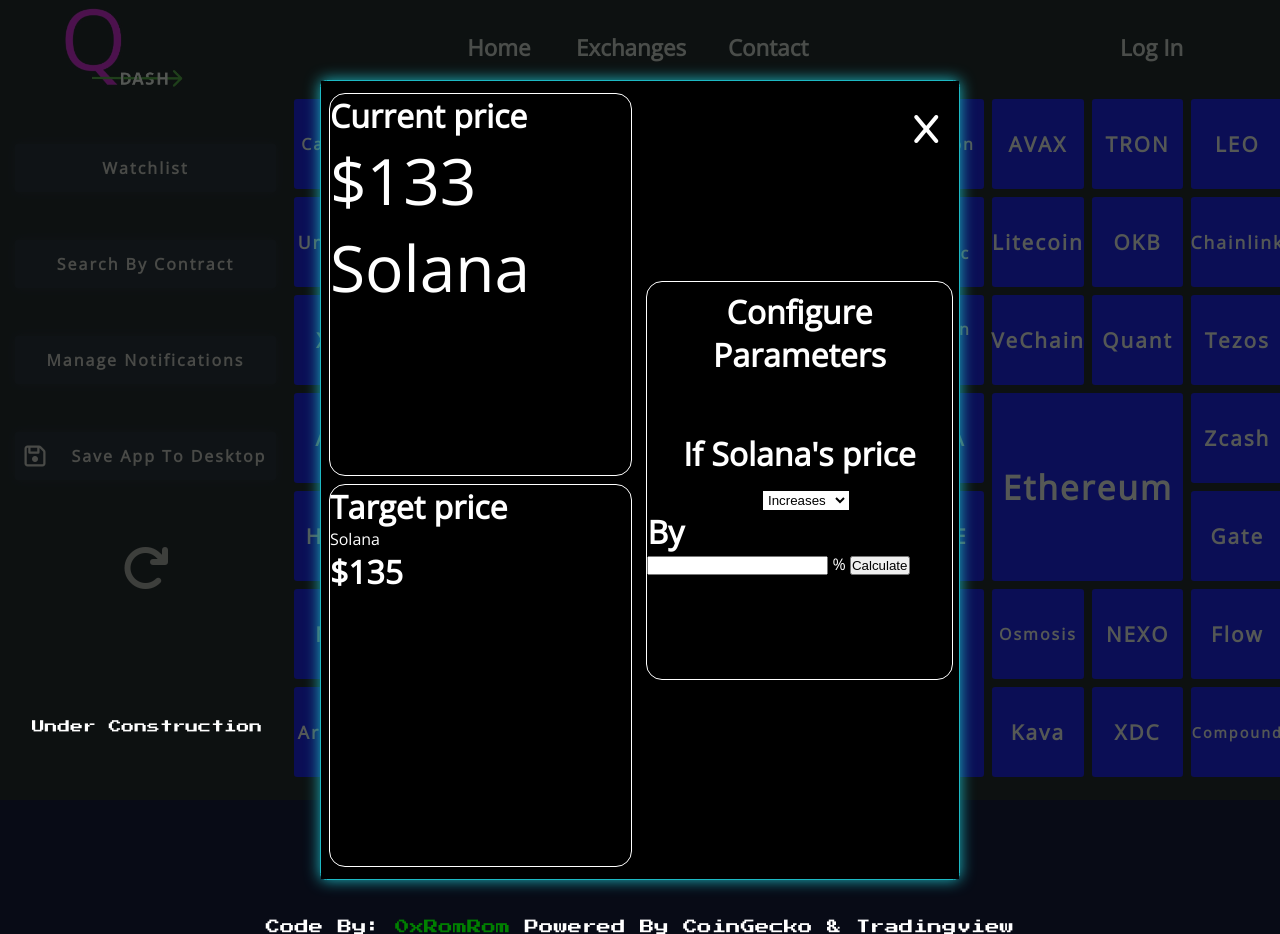
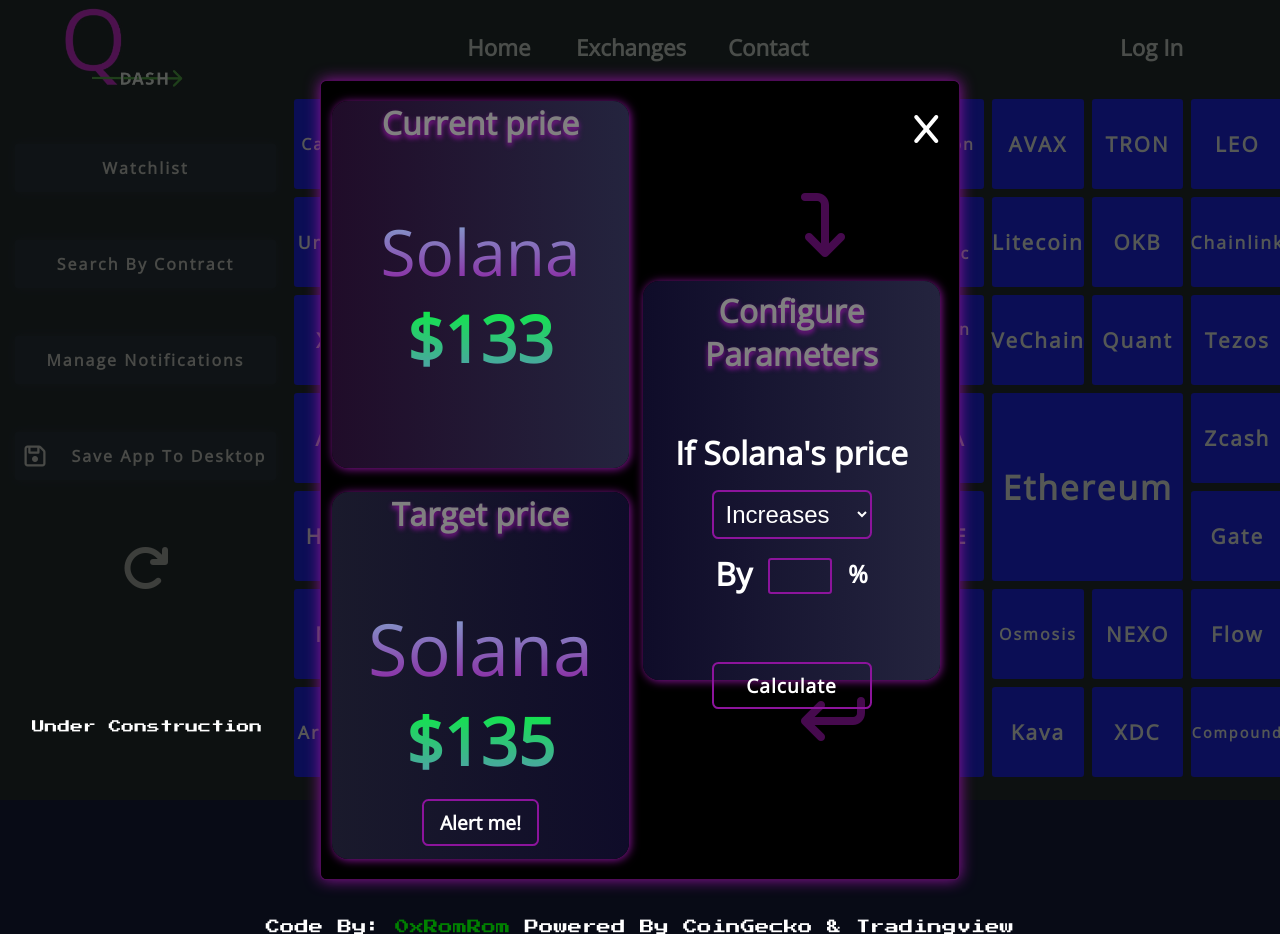
Before and after one commit to 0xRomRom/Q-Dash, a website built with Parcel: page index.html in a window 1280 px wide. Both pictures are taken after a click on the element "Manage Notifications". Built offline with nearby package versions, Linux system fonts and the light colour scheme; no server answers.

Commit message:
Many styling changes

```diff
--- a/css/style.css
+++ b/css/style.css
@@ -320,8 +320,8 @@
   top: 5rem;
   width: 50%;
   height: 50rem;
-  box-shadow: 0px 0px 15px rgb(29, 185, 196);
-  border: 1px solid rgb(29, 185, 196);
+  box-shadow: 0px 0px 15px rgb(140, 20, 156);
+  border: 1px solid rgba(140, 20, 156, 0.556);
   background-color: black;
   border-radius: 0.4rem;
   font-family: "Open Sans";
@@ -363,41 +363,160 @@
   align-items: center;
   flex-direction: row;
   background-color: #000000;
+  border-radius: 0.4rem;
 }
 
 .result-upper {
-  background-color: rgb(0, 0, 0);
-  border: 1px solid white;
-  width: 95%;
-  height: 48%;
+  /* background-color: rgb(0, 0, 0); */
+  background: linear-gradient(to right, #200c29, #24243e);
+  box-shadow: 1px 1px 10px rgb(140, 20, 156);
+  width: 93%;
+  height: 46%;
   border-radius: 1rem;
 }
 
+.current-price {
+  text-align: center;
+  color: gray;
+  text-shadow: 0px 3px 5px rgb(140, 20, 156);
+}
+
+.coin-fetch-output {
+  text-align: center;
+  font-size: 72px;
+  background: -webkit-linear-gradient(rgb(130, 181, 212), rgb(140, 20, 156));
+  background-clip: text;
+  -webkit-text-fill-color: transparent;
+  margin-top: 4rem;
+}
+
+.coin-fetch-title {
+  text-align: center;
+  font-size: 72px;
+  font-weight: 800;
+  background: -webkit-linear-gradient(
+    90deg,
+    rgb(90, 148, 185),
+    rgb(1, 247, 50)
+  );
+  background-clip: text;
+  -webkit-text-fill-color: transparent;
+}
+
 .result-lower {
+  margin-top: 1rem;
   position: relative;
-  background-color: rgb(0, 0, 0);
-  border: 1px solid white;
-  width: 95%;
-  height: 48%;
+  /* background-color: rgb(0, 0, 0); */
+  background: linear-gradient(to left, #0f0c29, #1a1a2c);
+  box-shadow: 1px 1px 10px rgb(140, 20, 156);
+  width: 93%;
+  height: 46%;
   border-radius: 1rem;
+}
+
+.target-price {
+  text-align: center;
+  color: gray;
+  text-shadow: 0px 3px 5px rgb(140, 20, 156);
+}
+
+.target-price-title {
+  text-align: center;
+  font-size: 72px;
+  background: -webkit-linear-gradient(rgb(130, 181, 212), rgb(140, 20, 156));
+  background-clip: text;
+  -webkit-text-fill-color: transparent;
+  margin-top: 4rem;
+}
+
+.target-price-expected {
+  text-align: center;
+  font-size: 65px !important;
+  background: -webkit-linear-gradient(
+    90deg,
+    rgb(90, 148, 185),
+    rgb(1, 247, 50)
+  );
+  background-clip: text;
+  -webkit-text-fill-color: transparent;
+}
+
+.center-alert-btn {
+  margin-top: 1rem;
+  position: relative;
+  width: 100%;
+  display: flex;
+  align-items: center;
+  justify-content: center;
+}
+
+.alert-button {
+  font-family: "Open Sans";
+  background-color: transparent;
+  border: 2px solid rgb(140, 20, 156);
+  color: white;
+  border-radius: 0.4rem;
+  padding: 0.5rem 1rem;
+  font-weight: 800;
+  font-size: 1.2rem;
+  margin-top: 2.5rem;
+  animation: hover 1s ease-in-out infinite;
+  cursor: pointer;
+  transition: all 0.1s ease-in-out;
+}
+.alert-button:hover {
+  background-color: rgb(140, 20, 156);
+}
+
+.fa-arrow-turn-down {
+  font-size: 4rem;
+  color: rgba(140, 20, 156, 0.502);
+  position: absolute;
+  left: 30rem;
+  top: 7rem;
+}
+
+.fa-ar {
+  transform: rotate(90deg);
+  font-size: 4rem;
+  color: rgba(140, 20, 156, 0.502);
+  position: absolute;
+  left: 30.5rem;
+  top: 38rem;
+}
+
+@keyframes hover {
+  0% {
+    position: absolute;
+    transform: translateY(0rem);
+  }
+  50% {
+    position: absolute;
+    transform: translateY(0.2rem);
+  }
+  100% {
+    position: absolute;
+    transform: translateY(0rem);
+  }
 }
 
 .result-output-box {
   position: relative;
   width: 50%;
   height: 100%;
-  background-color: rgb(0, 0, 0);
   display: flex;
+  /* background-color: red; */
   justify-content: center;
   align-items: center;
   flex-direction: column;
   gap: 0.5rem;
+  border-radius: 0.4rem;
 }
 .result-setup-box {
   position: relative;
   width: 50%;
   height: 100%;
-  background-color: rgb(0, 0, 0);
+  background-color: transparent;
   display: flex;
   justify-content: center;
   align-items: center;
@@ -405,9 +524,50 @@
   gap: 1rem;
 }
 
+.result-modal {
+  position: relative;
+  width: 93%;
+  height: 50%;
+  /* background-color: rgb(0, 0, 0); */
+  background: linear-gradient(to right, #0f0c29, #24243e);
+  border-radius: 1rem;
+  box-shadow: 1px 1px 10px rgb(140, 20, 156);
+  margin-right: 1rem;
+}
+
+.percentage-box {
+  margin-top: 1rem;
+  position: relative;
+  /* background-color: red; */
+  display: flex;
+  align-items: center;
+  justify-content: center;
+  gap: 0.5rem;
+  font-weight: 800;
+  font-size: 1.5rem;
+}
+
+.user-percentage-input {
+  position: relative;
+  padding: 0.3rem 0rem;
+  margin-right: 0.5rem;
+  border-radius: 0.2rem;
+  border: none;
+  width: 4rem;
+  font-size: 1.2rem;
+  text-align: center;
+  outline: 0;
+  background-color: transparent;
+  border: 2px solid rgb(140, 20, 156);
+  color: white;
+  font-weight: 800;
+}
+
 .setup-title {
   text-align: center;
   margin-top: 0.5rem;
+  color: gray;
+  text-shadow: 0px 3px 5px rgb(140, 20, 156);
 }
 
 .state-coinname {
@@ -417,27 +577,27 @@
 
 .coin-param {
   margin-top: 1rem;
+  padding: 0.5rem;
+  background-color: transparent;
+  color: white;
+  border: 2px solid rgb(140, 20, 156);
+  border-radius: 0.4rem;
+  font-size: 1.5rem;
+  width: 10rem;
+  outline: 0;
+  cursor: pointer;
+}
+
+.center-options {
   position: relative;
-  left: 38%;
-  background-color: white;
-  border: 1px solid white;
+  width: 100%;
+  display: flex;
+  justify-content: center;
 }
 
 .coin-param option {
   color: white;
-}
-
-.result-modal {
-  position: relative;
-  width: 96%;
-  height: 50%;
-  background-color: rgb(0, 0, 0);
-  border-radius: 1rem;
-  border: 1px solid white;
-  /* display: flex; */
-  justify-content: center;
-  align-items: center;
-  flex-direction: column;
+  background-color: black;
 }
 
 .user-coin-query {
@@ -449,6 +609,35 @@
   font-weight: 800;
   border-radius: 0.2rem;
   border: none;
+}
+
+.calculate-price {
+  margin-top: 4rem;
+  position: relative;
+  width: 10rem;
+  background-color: transparent;
+  border: 2px solid rgb(140, 20, 156);
+  border-radius: 0.4rem;
+  color: white;
+  padding: 0.5rem 2rem;
+  font-family: "Open Sans";
+  font-weight: 800;
+  font-size: 1.2rem;
+  letter-spacing: 1px;
+  transition: all 0.1s ease-in-out;
+  cursor: pointer;
+}
+
+.calculate-price:hover {
+  background-color: rgb(163, 34, 181);
+  border: 2px solid transparent;
+}
+
+.calculate-box {
+  position: relative;
+  width: 100%;
+  display: flex;
+  justify-content: center;
 }
 
 .notif-push {
@@ -493,8 +682,16 @@
 }
 
 .by {
+  position: relative;
+  top: -0.15rem;
   font-size: 2rem;
   font-weight: 800;
+  padding-right: 0.5rem;
+}
+
+.perc-span {
+  position: relative;
+  top: -0.15rem;
 }
 
 .allow-text {
--- a/index.html
+++ b/index.html
@@ -534,8 +534,9 @@
         </div>
       </div>
       <div class="notification-box hidden">
+        <i class="fa-solid fa-arrow-turn-down"></i>
+        <i class="fa-solid fa-arrow-turn-down fa-ar"></i>
         <i class="fa-solid fa-x light-close3"></i>
-
         <div class="notif-anim-container hidden">
           <h1 class="allow-text">Allow QDash to notify you</h1>
           <button class="notif-push">Allow</button>
@@ -551,28 +552,36 @@
           <div class="result-output-box">
             <div class="result-upper">
               <h1 class="current-price">Current price</h1>
+              <p class="coin-fetch-output">Solana</p>
               <p class="coin-fetch-title">$133</p>
-              <p class="coin-fetch-output">Solana</p>
             </div>
             <div class="result-lower">
               <h1 class="target-price">Target price</h1>
               <p class="target-price-title">Solana</p>
               <p class="target-price-expected">$135</p>
+              <div class="center-alert-btn">
+                <button class="alert-button">Alert me!</button>
+              </div>
             </div>
           </div>
           <div class="result-setup-box">
             <div class="result-modal">
               <h1 class="setup-title">Configure Parameters</h1>
               <p class="state-coinname">If Solana's price</p>
+              <div class="center-options">
                 <select class="coin-param">
                   <option value="Increases" class="opt2">Increases</option>
                   <option value="Decreases" class="opt2">Decreases</option>
                 </select>
+              </div>
+              <div class="percentage-box">
                 <p class="by">By</p>
                 <input type="text" class="user-percentage-input" />
-              <span>%</span>
+                <span class="perc-span">%</span>
+              </div>
+              <div class="calculate-box">
                 <button class="calculate-price">Calculate</button>
-              <button class="alert-button hidden">Alert me!</button>
+              </div>
             </div>
           </div>
         </div>
```
Also changed, not shown: dist/index.html, 2 other files. Lines whose indentation alone changed are shown as unchanged.
